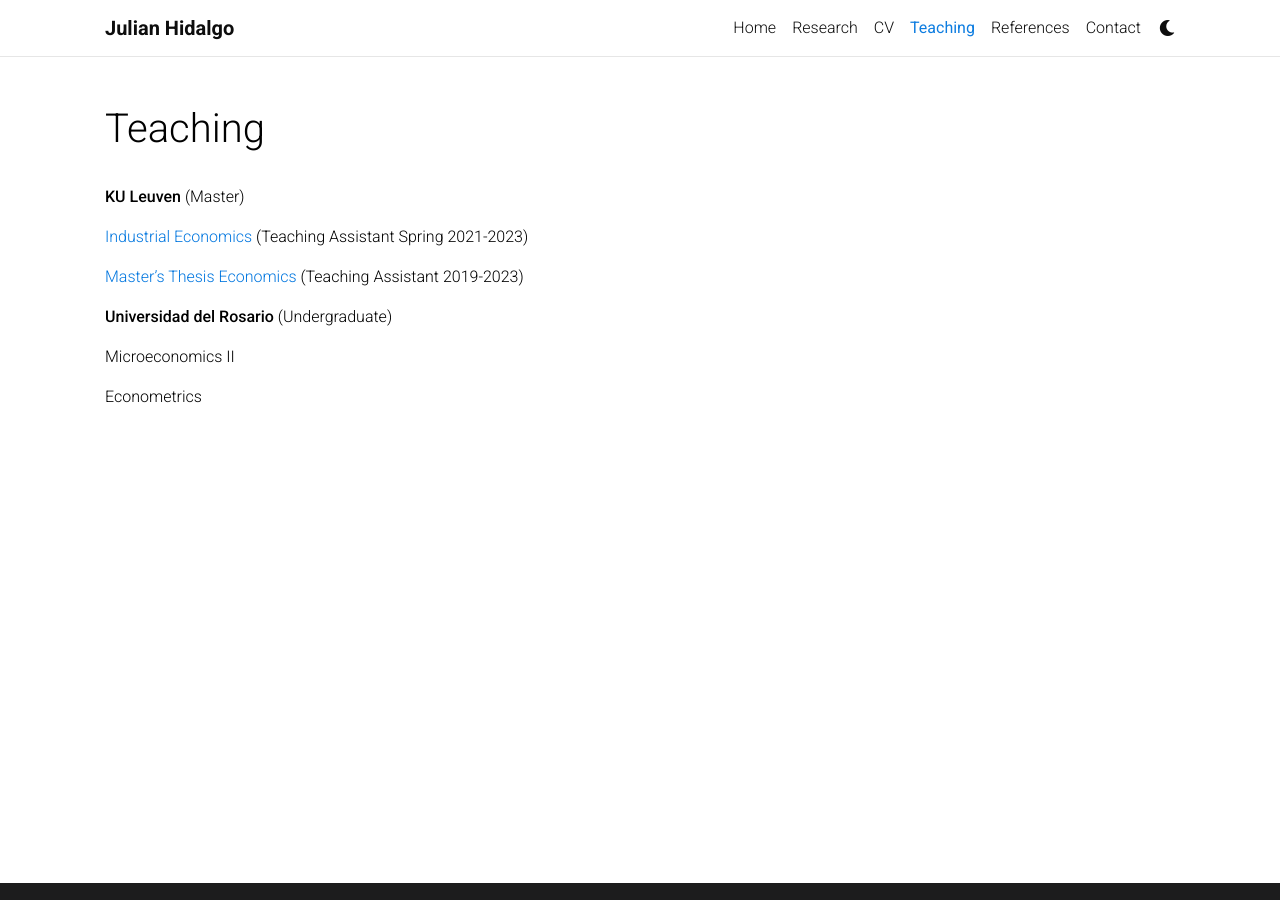
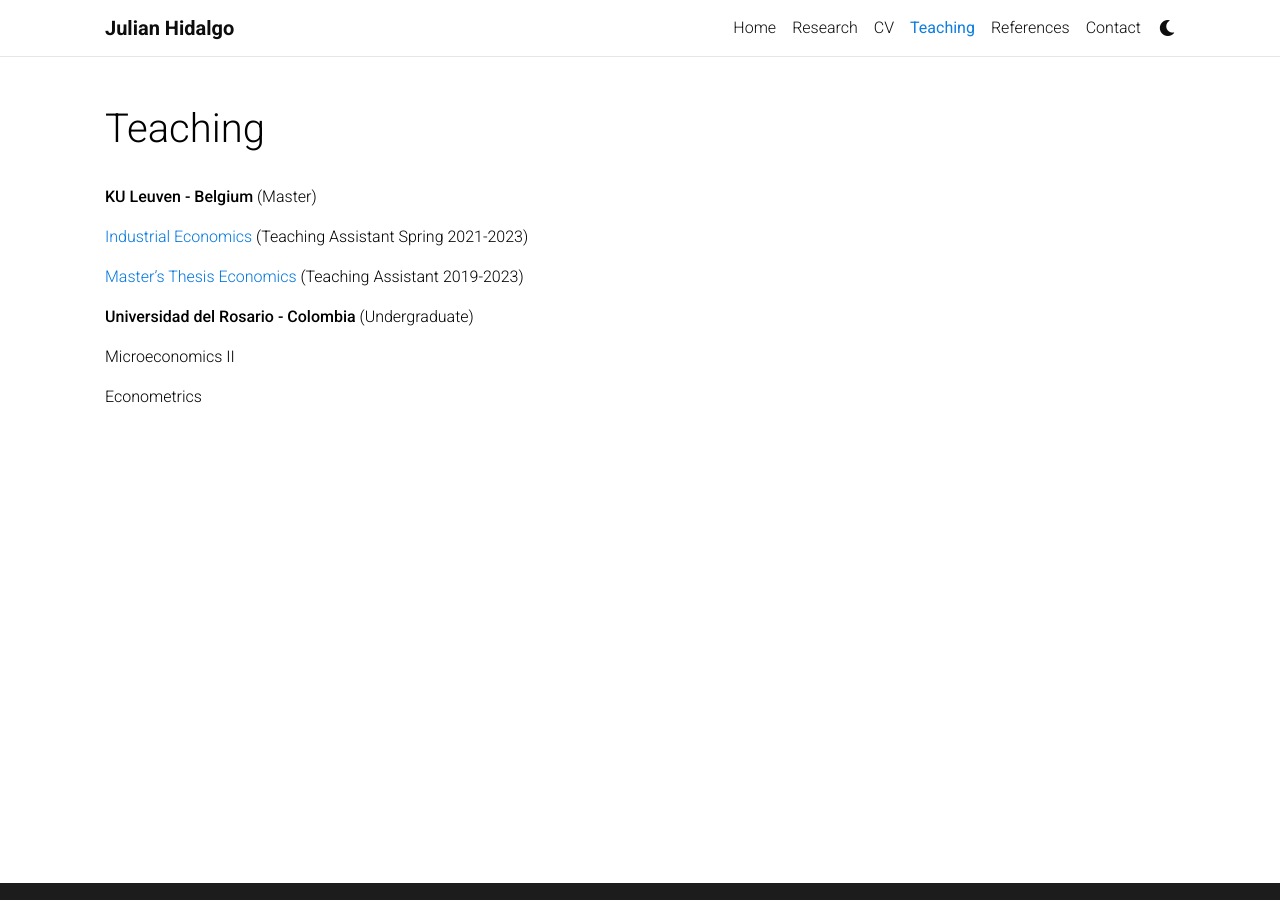
Before and after one commit to JulianHidalgoRodriguez/JulianHidalgoRodriguez.github.io, a Jekyll site: the page built from _pages/teaching.md, in a window 1280 px wide. Built offline with Jekyll 4.4.1, drawn with Linux system fonts in a browser that asks for light colours; comment, search, counter and statistics services are not loaded; a style sheet for code colours, icons or effects is not loaded.

Commit message:
Update teaching.md

```diff
--- a/_pages/teaching.md
+++ b/_pages/teaching.md
@@ -7,13 +7,13 @@ nav: true
 nav_order: 3
 ---
 
-<strong>KU Leuven</strong> (Master)
+<strong>KU Leuven - Belgium</strong> (Master)
 
 <a href="https://onderwijsaanbod.kuleuven.be/syllabi/e/D0M47BE.htm#activetab=doelstellingen_idp1780352">Industrial Economics</a> (Teaching Assistant Spring 2021-2023)
 
 <a href="https://onderwijsaanbod.kuleuven.be/2019/syllabi/e/D0C34AE.htm#activetab=doelstellingen_idm4733120">Master's Thesis Economics</a> (Teaching Assistant 2019-2023)
 
-<strong>Universidad del Rosario</strong> (Undergraduate)
+<strong>Universidad del Rosario - Colombia</strong> (Undergraduate)
 
 Microeconomics II
 
```
